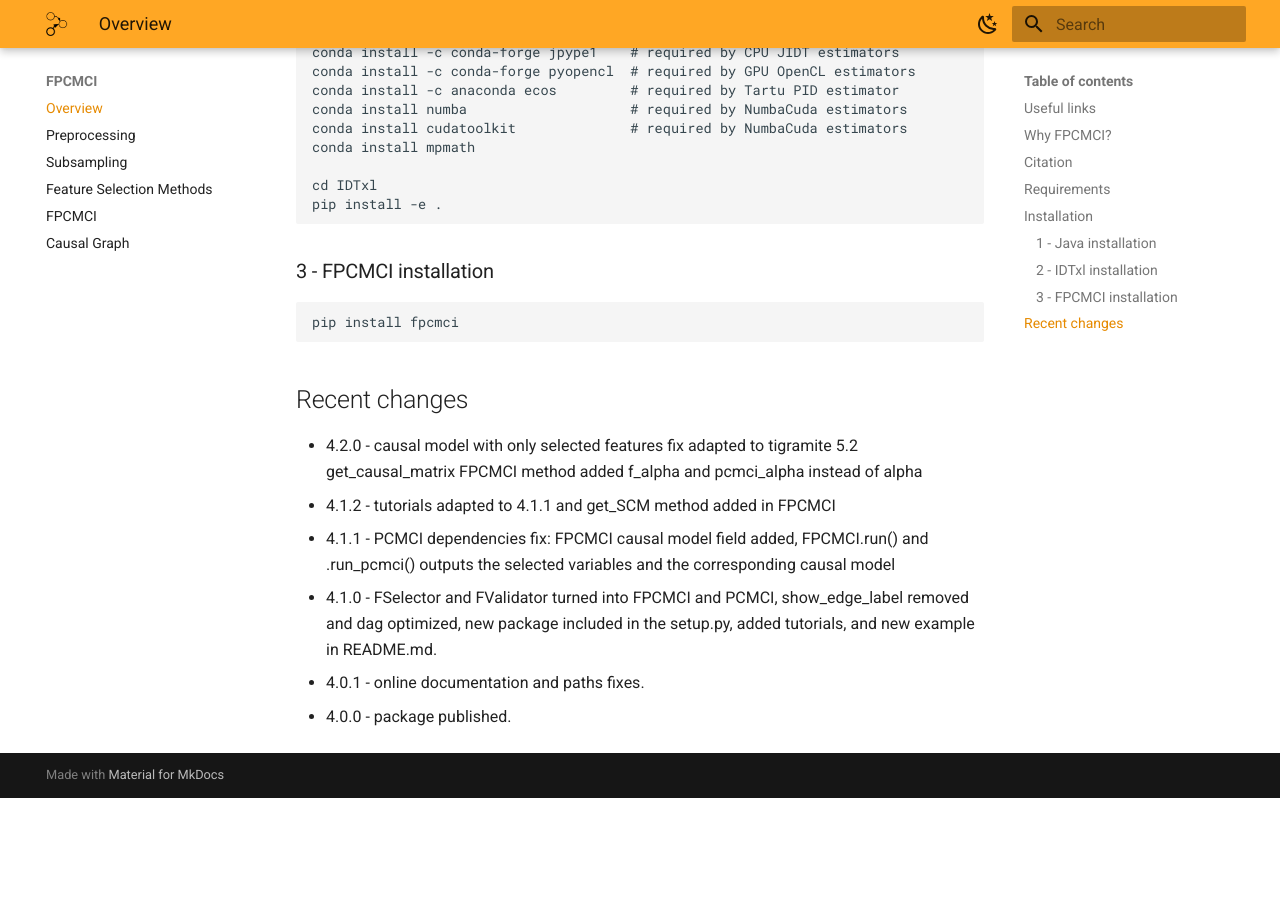
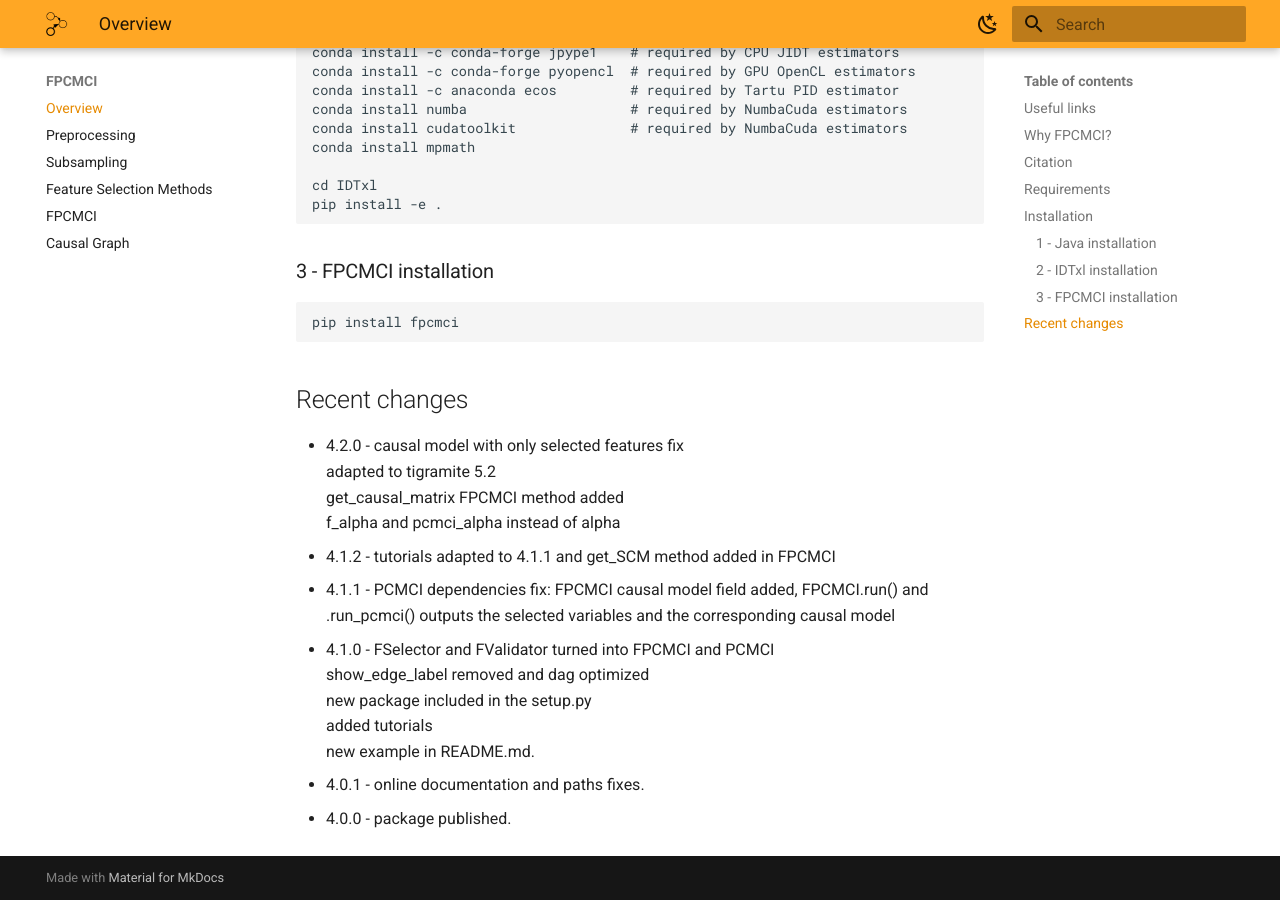
Before and after one commit to lcastri/fpcmci, an MkDocs documentation site: the page built from docs/index.md, in a window 1280 px wide and 900 px high, scrolled down 3840 px. Built offline with MkDocs 1.6.1 and Material for MkDocs 9.7.7, drawn with Linux system fonts in a browser that asks for light colours; before the commit the page ends 4638 px from its top, so only the background shows below that.

Commit message:
fixes in README

```diff
--- a/docs/index.md
+++ b/docs/index.md
@@ -135,6 +135,10 @@
           f_alpha and pcmci_alpha instead of alpha
 * 4.1.2 - tutorials adapted to 4.1.1 and get_SCM method added in FPCMCI
 * 4.1.1 - PCMCI dependencies fix: FPCMCI causal model field added, FPCMCI.run() and .run_pcmci() outputs the selected variables and the corresponding causal model
-* 4.1.0 - FSelector and FValidator turned into FPCMCI and PCMCI, show_edge_label removed and dag optimized, new package included in the setup.py, added tutorials, and new example in README.md.
+* 4.1.0 - FSelector and FValidator turned into FPCMCI and PCMCI
+          show_edge_label removed and dag optimized
+          new package included in the setup.py
+          added tutorials
+          new example in README.md.
 * 4.0.1 - online documentation and paths fixes.
 * 4.0.0 - package published.
```
Also changed, not shown: README.md (+5 -1 lines).
